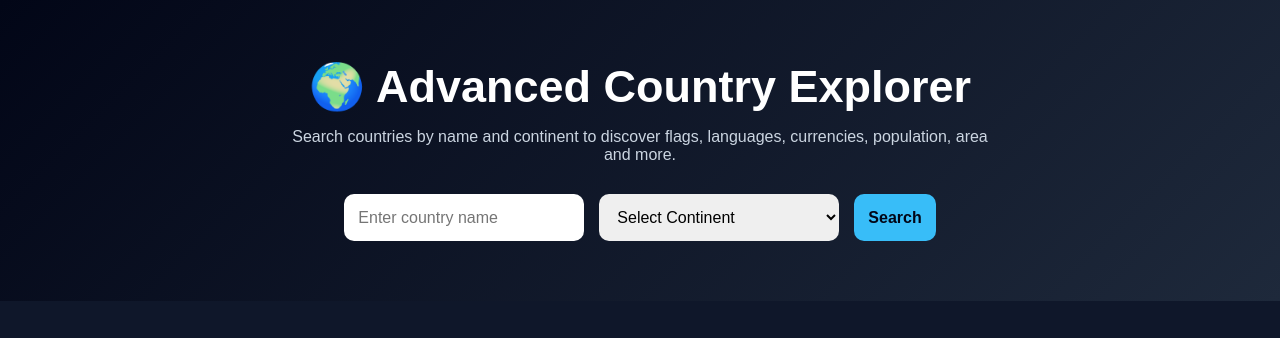
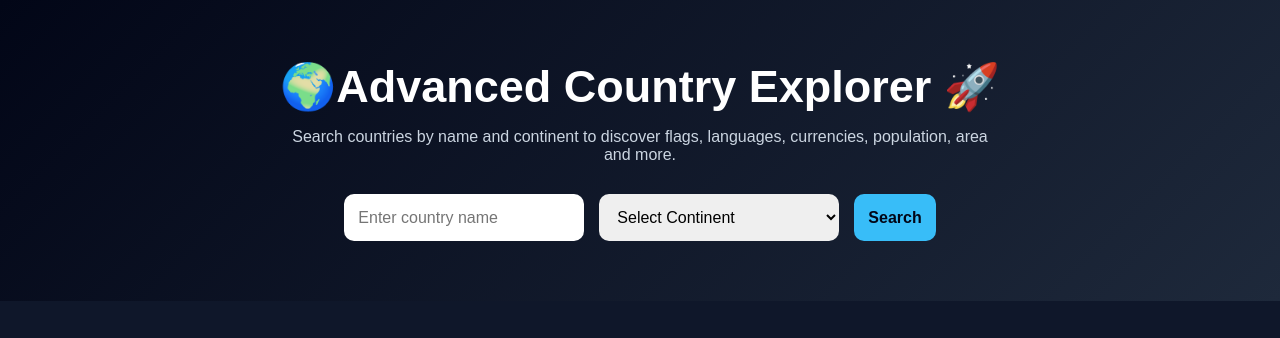
Before and after one commit to hussainali99a/country-website, a plain HTML site: page frontend/index.html in a window 1280 px wide. Drawn offline with Linux system fonts and the light colour scheme.

Commit message:
testing CI/CD

```diff
--- a/frontend/index.html
+++ b/frontend/index.html
@@ -8,7 +8,7 @@
 <body>
 
   <section class="hero">
-    <h1>🌍 Advanced Country Explorer</h1>
+    <h1>🌍Advanced Country Explorer 🚀</h1>
     <p>Search countries by name and continent to discover flags, languages, currencies, population, area and more.</p>
 
     <div class="search-box">
```
